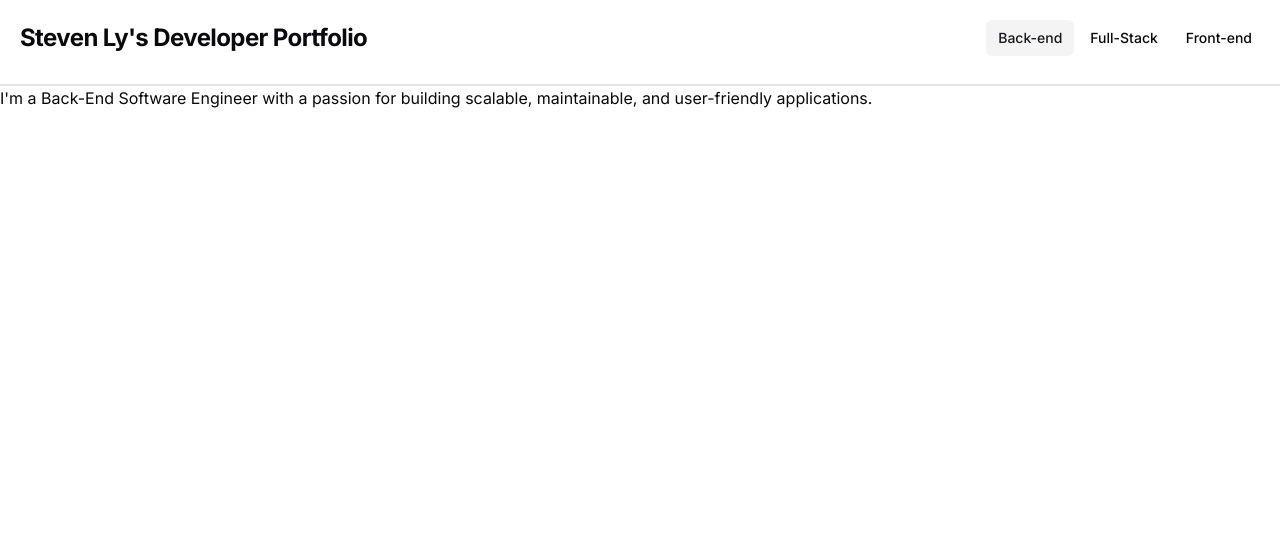
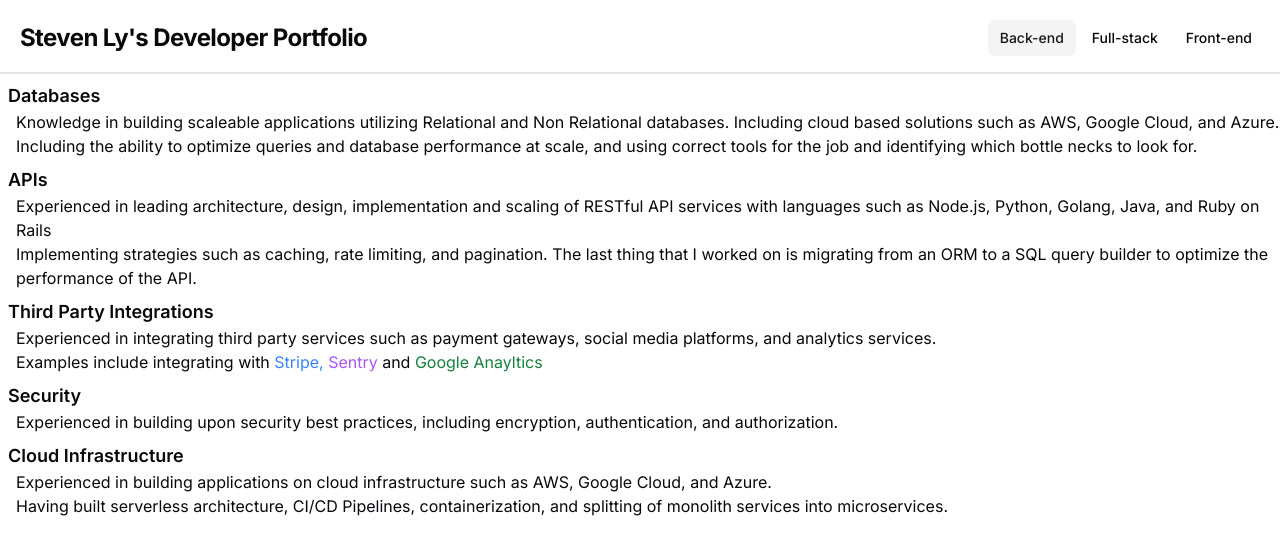
Before and after one commit to oobohP/portfolio, a Next.js app: page / in a window 1280 px wide. Both pictures are taken after a click on the radio button "Back-end". Shown: the top 554 px of the page. Built offline with nearby package versions, Linux system fonts and the light colour scheme.

Commit message:
Add backend details

```diff
--- a/components/Backend.tsx
+++ b/components/Backend.tsx
@@ -1,9 +1,58 @@
+import Link from "next/link";
+import { BackendContainer } from "./BackendContainer";
 
 export const Backend = () => {
   return (
-    <p>
-      I'm a Back-End Software Engineer with a passion for building scalable, maintainable, and
-      user-friendly applications.
-    </p>
+    <div className="ml-2">
+      <BackendContainer header="Databases">
+        Knowledge in building scaleable applications utilizing Relational and Non Relational
+        databases. Including cloud based solutions such as AWS, Google Cloud, and Azure.
+        <br />
+        Including the ability to optimize queries and database performance at scale, and using
+        correct tools for the job and identifying which bottle necks to look for.
+      </BackendContainer>
+
+      <BackendContainer header="APIs">
+        Experienced in leading architecture, design, implementation and scaling of RESTful API
+        services with languages such as Node.js, Python, Golang, Java, and Ruby on Rails
+        <br />
+        Implementing strategies such as caching, rate limiting, and pagination. The last thing that
+        I worked on is migrating from an ORM to a SQL query builder to optimize the performance of
+        the API.
+      </BackendContainer>
+
+      <BackendContainer header="Third Party Integrations">
+        Experienced in integrating third party services such as payment gateways, social media
+        platforms, and analytics services.
+        <br />
+        Examples include integrating with{" "}
+        <Link href="https://stripe.com/" target="_blank" className="text-blue-500">
+          Stripe,
+        </Link>{" "}
+        <Link href="https://sentry.io/welcome/" target="_blank" className="text-purple-500">
+          Sentry
+        </Link>{" "}
+        and{" "}
+        <Link
+          href="https://marketingplatform.google.com/about/analytics/"
+          target="_blank"
+          className="text-green-700"
+        >
+          Google Anayltics
+        </Link>
+      </BackendContainer>
+
+      <BackendContainer header="Security">
+        Experienced in building upon security best practices, including encryption, authentication,
+        and authorization.
+      </BackendContainer>
+
+      <BackendContainer header="Cloud Infrastructure">
+        Experienced in building applications on cloud infrastructure such as AWS, Google Cloud, and
+        Azure.
+        <br />
+        Having built serverless architecture, CI/CD Pipelines, containerization, and splitting of monolith services into microservices.
+      </BackendContainer>
+    </div>
   );
 };
--- /dev/null
+++ b/components/BackendContainer.tsx
@@ -0,0 +1,14 @@
+
+type BackendContainerProps = {
+  header: string;
+  children: React.ReactNode;
+};
+
+export const BackendContainer = ({ header, children }: BackendContainerProps) => {
+  return (
+    <div className="mb-2 mt-2">
+      <h1 className="text-lg font-semibold">{header}</h1>
+      <p className="ml-2">{children}</p>
+    </div>
+  );
+};
--- a/components/Header.tsx
+++ b/components/Header.tsx
@@ -3,7 +3,7 @@ import { RoleSelector } from "./RoleSelector";
 
 export const Header = async () => {
   return (
-    <header className="mt-5 flex w-full items-center justify-between border-b-2 px-2 pb-7 sm:px-4">
+    <header className="mt-5 flex w-full items-center justify-between border-b-2 px-2 pb-4 sm:px-4">
       <Link href="/" className="flex space-x-2">
         <h1 className="ml-1 text-lg font-bold tracking-tight sm:text-2xl">Steven Ly's Developer Portfolio</h1>
       </Link>
--- a/components/RoleSelector.tsx
+++ b/components/RoleSelector.tsx
@@ -17,7 +17,7 @@ export const RoleSelector = () => {
       }}
     >
       <ToggleGroupItem value="back-end">Back-end</ToggleGroupItem>
-      <ToggleGroupItem value="full-stack">Full-Stack</ToggleGroupItem>
+      <ToggleGroupItem value="full-stack">Full-stack</ToggleGroupItem>
       <ToggleGroupItem value="front-end">Front-end</ToggleGroupItem>
     </ToggleGroup>
   );
```
